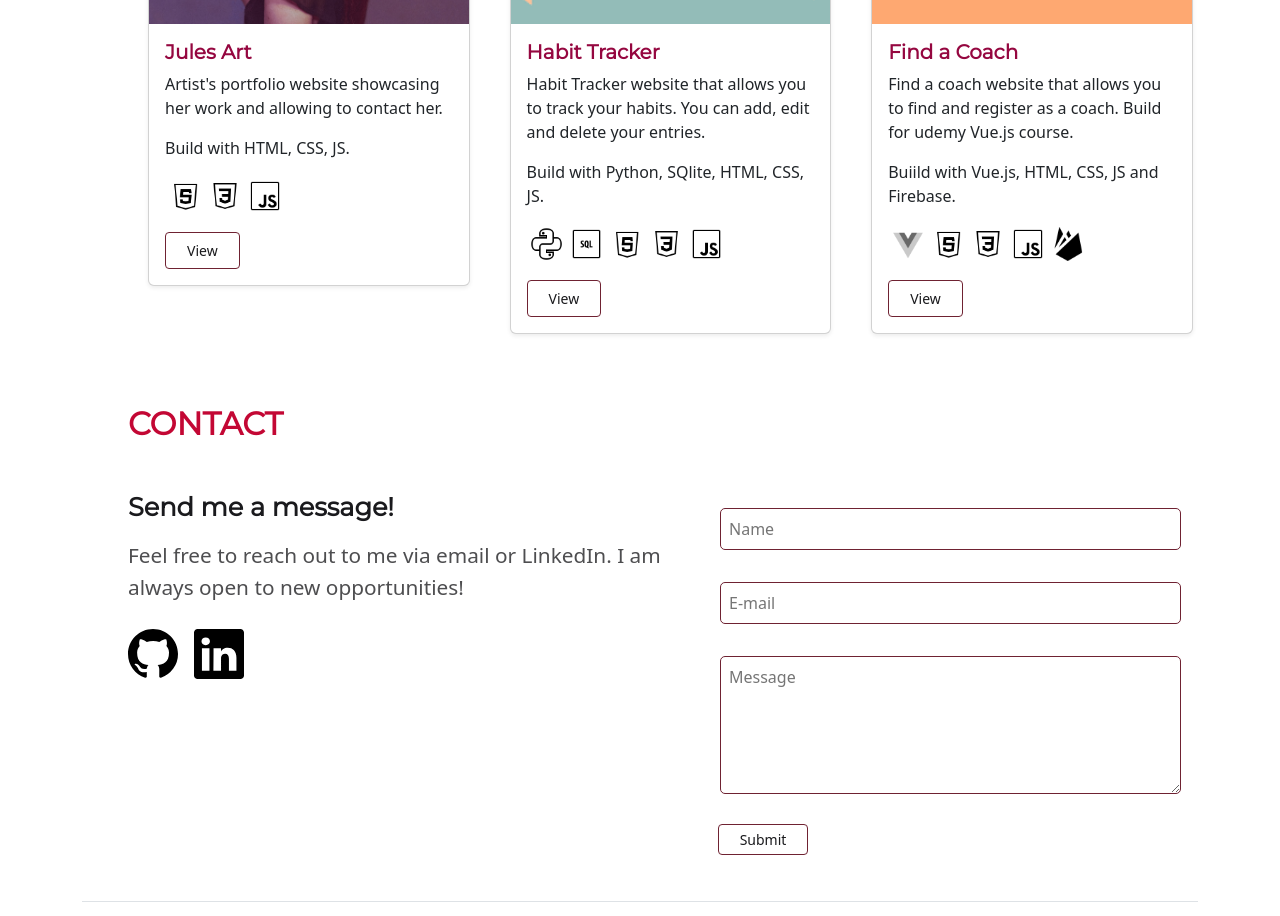
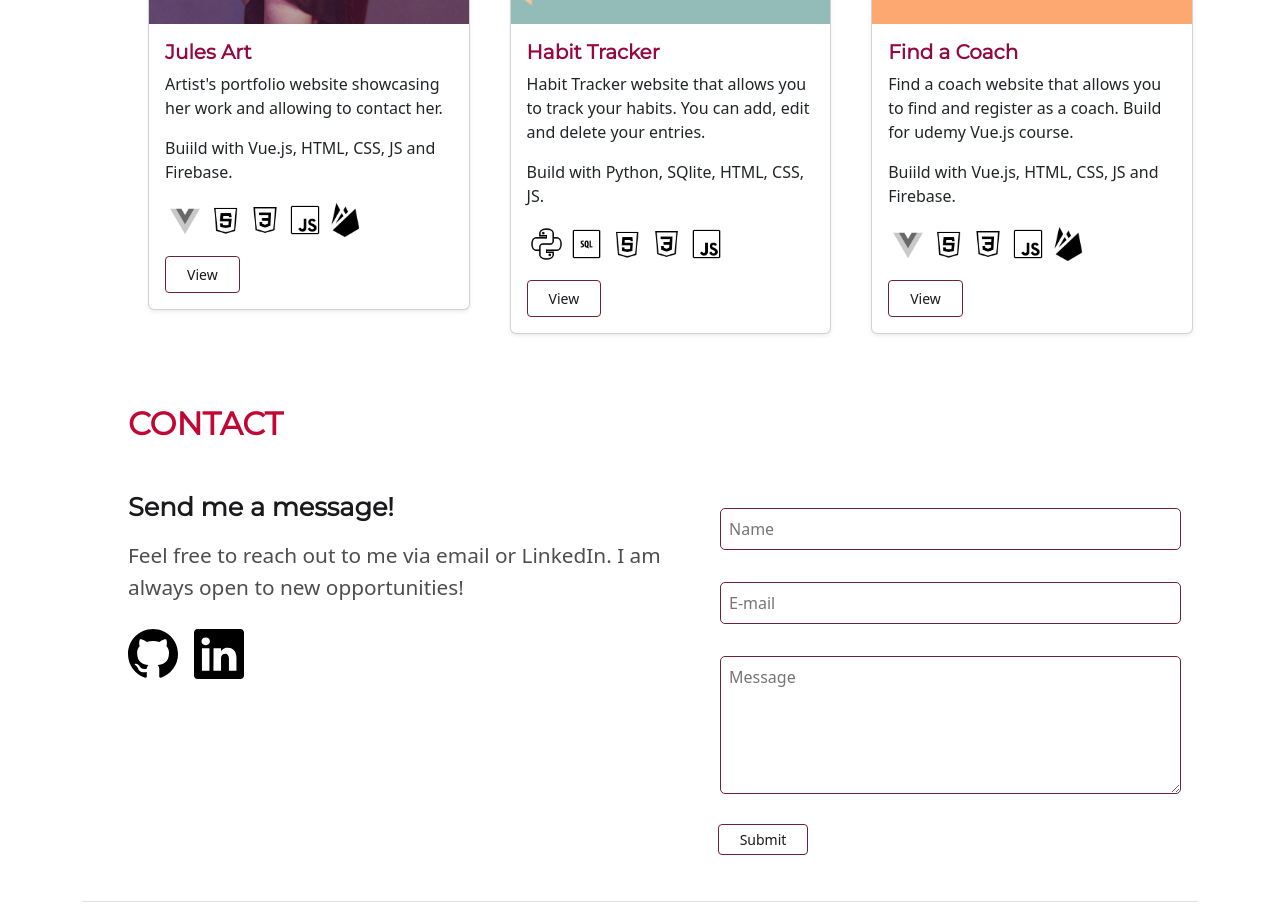
Before and after one commit to Jakub-Pinkowski/Portfolio, a Vue app: page / in a window 1280 px wide. Shown: the part 1840-2756 px from the top of the page. Built offline with nearby package versions, Linux system fonts and the light colour scheme.

Commit message:
Updated Jules-Art project

```diff
--- a/src/components/TheContact.vue
+++ b/src/components/TheContact.vue
@@ -89,11 +89,10 @@ const resetForm = () => {
 };
 
 
-
-
 </script>
 
-<style lang="scss" scoped > #contact {
+<style lang="scss" scoped >
+#contact {
     padding-left: 10%;
     margin-top: 3em;
 
--- a/src/components/ThePortfolio.vue
+++ b/src/components/ThePortfolio.vue
@@ -13,12 +13,14 @@
                             Artist's portfolio website showcasing her work and allowing to contact her.
                         </p>
                         <p>
-                            Build with HTML, CSS, JS.
+                            Buiild with Vue.js, HTML, CSS, JS and Firebase.
                         </p>
                         <p>
+                            <img class="icon" src="../assets/icons/vue.png" alt="Vue.js">
                             <img class="icon" src="../assets/icons/html.png" alt="HTML">
                             <img class="icon" src="../assets/icons/css.png" alt="CSS">
                             <img class="icon" src="../assets/icons/javascript.png" alt="Javascript">
+                            <img class="icon" src="../assets/icons/firebase.png" alt="Firebase">
                         </p>
                         <div class="d-flex justify-content-between align-items-center">
                             <div class="btn-group">
```
Lines whose indentation alone changed are shown as unchanged.
